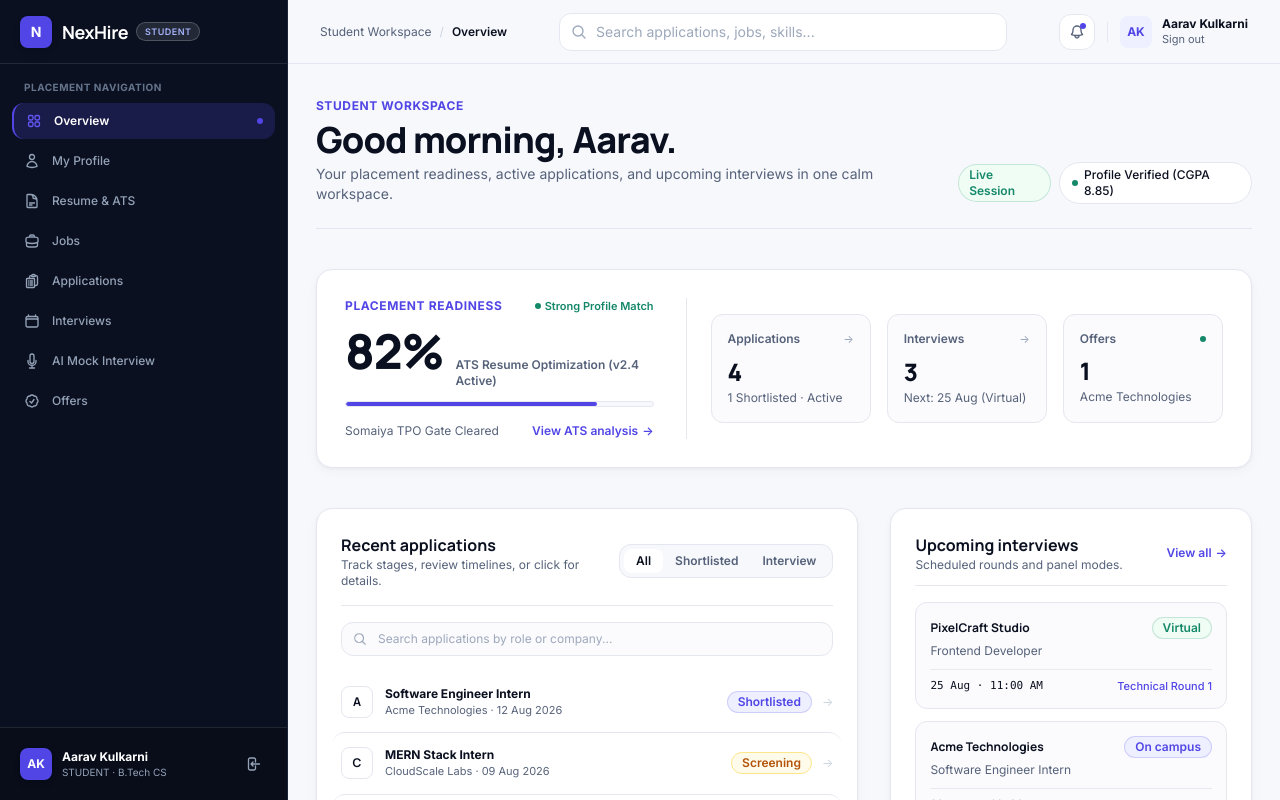
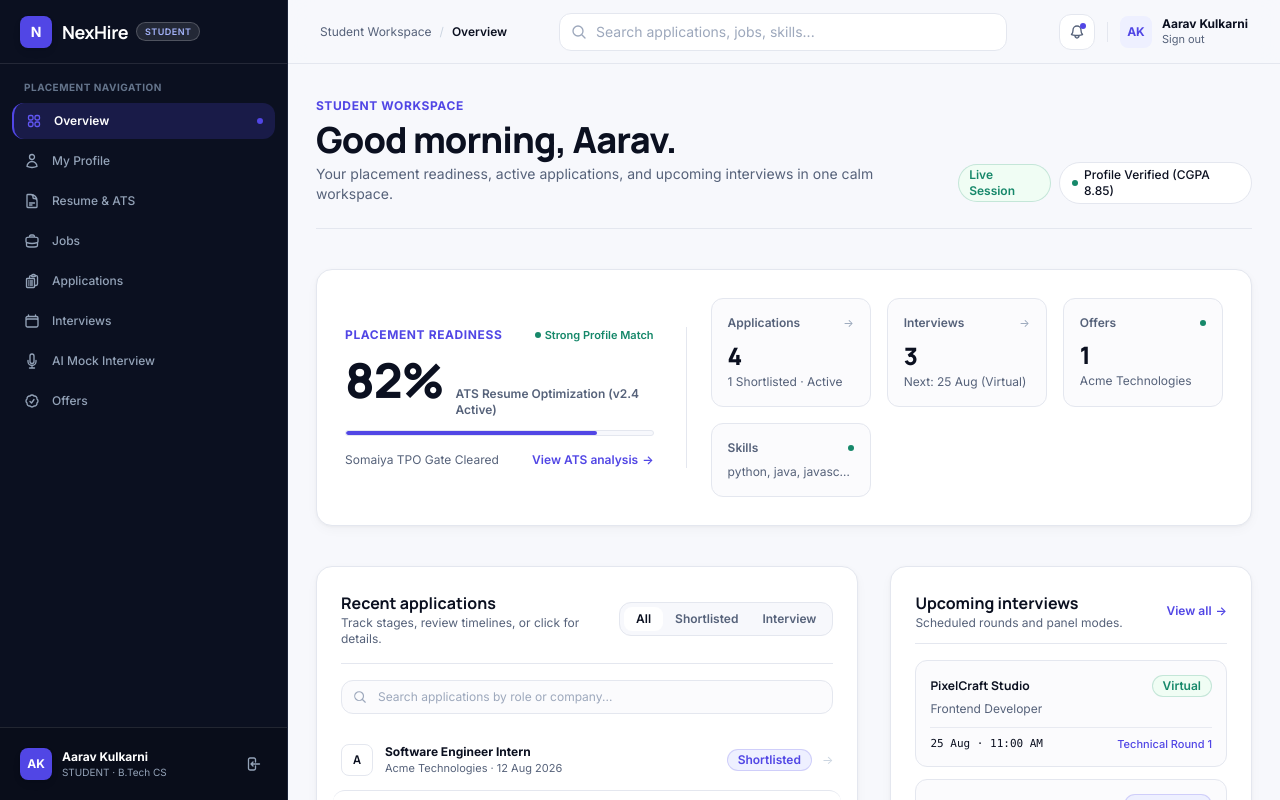
Before and after one commit to rohan-kendre/AI-driven-recruitment-system, a React (Vite) app in the folder client/: page /student in a window 1280 px wide. Shown: the top 800 px of the page. Built offline with nearby package versions, Linux system fonts and the light colour scheme.

Commit message:
rohans commit

```diff
--- a/client/src/pages/StudentDashboardPage.jsx
+++ b/client/src/pages/StudentDashboardPage.jsx
@@ -223,6 +223,25 @@ export function StudentDashboardPage() {
                 Acme Technologies
               </p>
             </Link>
+
+            {/* Skills*/}
+            <Link
+              to="/student/offers"
+              className="group rounded-xl border border-[#E4E7EF] bg-[#F7F8FC]/50 p-4 transition-all hover:bg-white hover:border-[#5146E5]/40 hover:shadow-2xs cursor-pointer block"
+            >
+              <div className="flex items-center justify-between">
+                <span className="text-xs font-semibold text-[#56627A] group-hover:text-[#0B1020] transition-colors">
+                  Skills
+                </span>
+                <span className="h-1.5 w-1.5 rounded-full bg-[#16886A]" />
+              </div>
+              <p className="mt-2 font-display text-2xl font-extrabold text-[#0B1020] group-hover:text-[#5146E5] transition-colors">
+                {stats.skills}
+              </p>
+              <p className="mt-0.5 text-xs text-[#56627A] truncate">
+                python, java, javascript
+              </p>
+            </Link>
           </div>
         </div>
       </section>
@@ -249,11 +268,10 @@ export function StudentDashboardPage() {
                 <button
                   key={filter}
                   onClick={() => dispatch({ type: "SET_FILTER", payload: filter })}
-                  className={`rounded-lg px-3 py-1 text-xs font-semibold transition-all ${
-                    state.filter === filter
-                      ? "bg-white text-[#0B1020] shadow-2xs"
-                      : "text-[#56627A] hover:text-[#0B1020]"
-                  }`}
+                  className={`rounded-lg px-3 py-1 text-xs font-semibold transition-all ${state.filter === filter
+                    ? "bg-white text-[#0B1020] shadow-2xs"
+                    : "text-[#56627A] hover:text-[#0B1020]"
+                    }`}
                 >
                   {filter}
                 </button>
```
